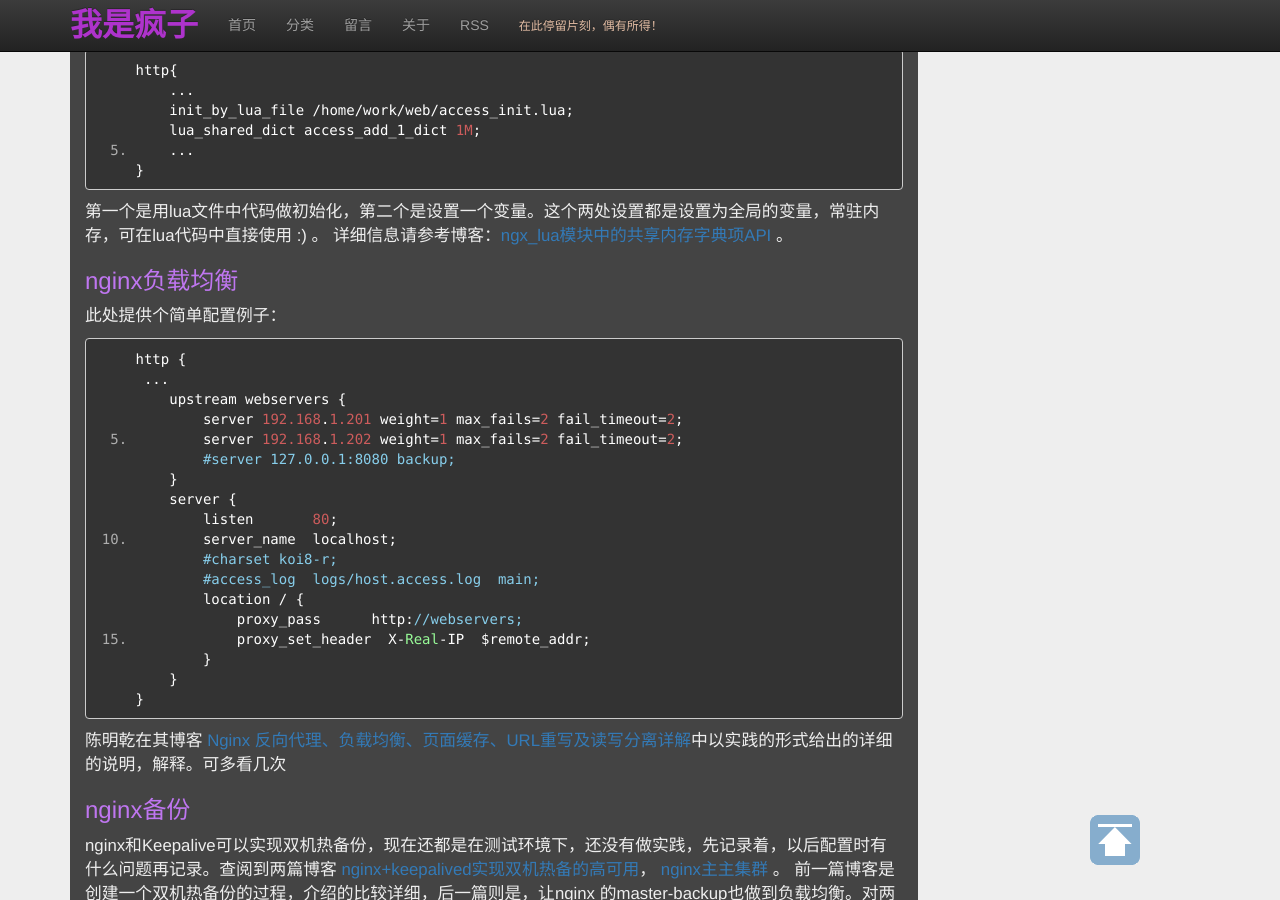
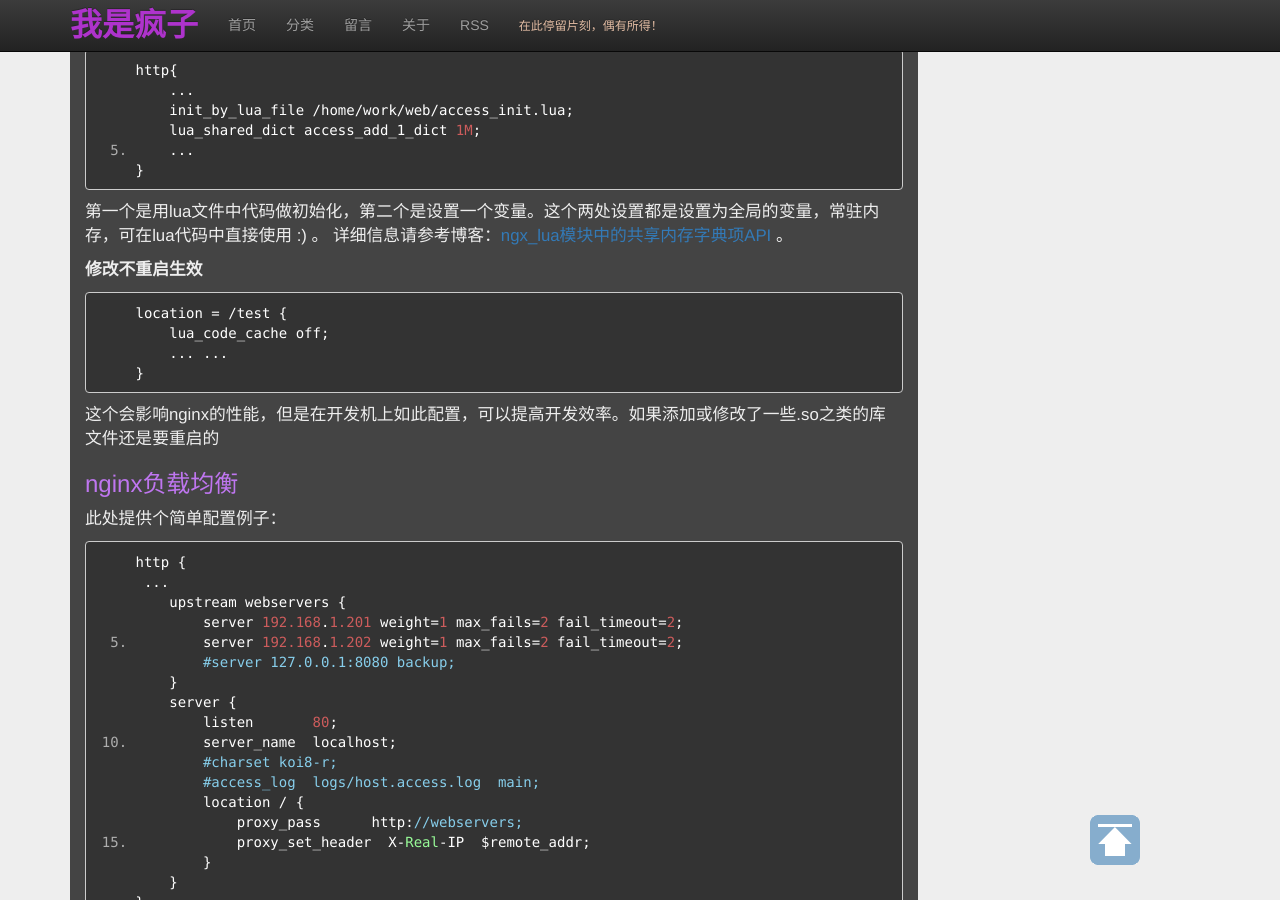
Before and after one commit to jgj1986/jgj1986.github.io, a Jekyll site: the page built from _posts/web/2014-11-07-nginx安装与配置.md, in a window 1280 px wide and 900 px high, scrolled down 2326 px. Built offline with Jekyll 4.4.1, drawn with Linux system fonts in a browser that asks for light colours; nearby versions of some CDN libraries; comment, search, counter and statistics services are not loaded.

```diff
--- a/_posts/web/2014-11-07-nginx安装与配置.md
+++ b/_posts/web/2014-11-07-nginx安装与配置.md
@@ -122,6 +122,17 @@ tags: web
 第一个是用lua文件中代码做初始化，第二个是设置一个变量。这个两处设置都是设置为全局的变量，常驻内存，可在lua代码中直接使用 :) 。 详细信息请参考博客：[ngx_lua模块中的共享内存字典项API](http://blog.csdn.net/weiyuefei/article/details/38487475){:target="_blank"} 。
 
 
+**修改不重启生效**
+
+    location = /test {
+        lua_code_cache off;
+        ... ...
+    }
+
+这个会影响nginx的性能，但是在开发机上如此配置，可以提高开发效率。如果添加或修改了一些.so之类的库文件还是要重启的
+
+
+
 ###nginx负载均衡
 
 此处提供个简单配置例子：
```
Also changed, not shown: _posts/bigdata/2014-11-25-mongodb使用入门.md (added, +42 -0 lines).
